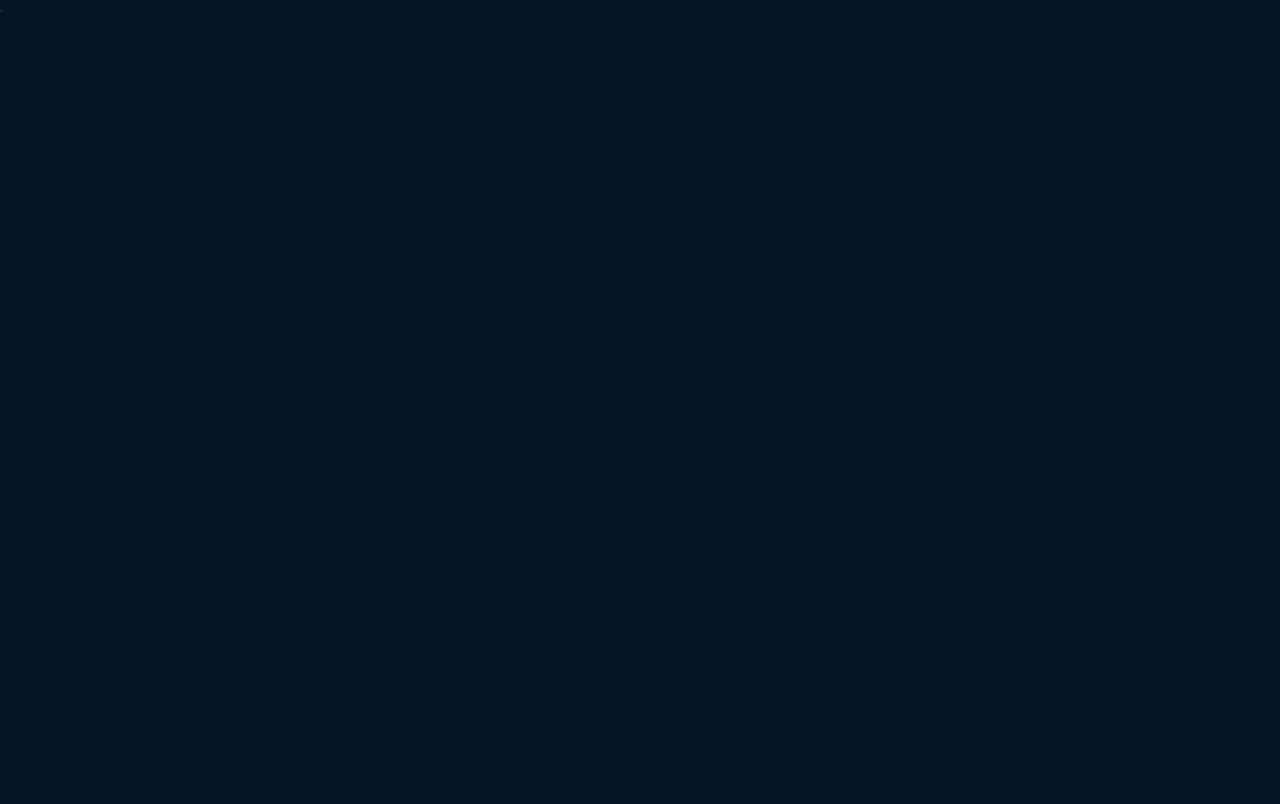
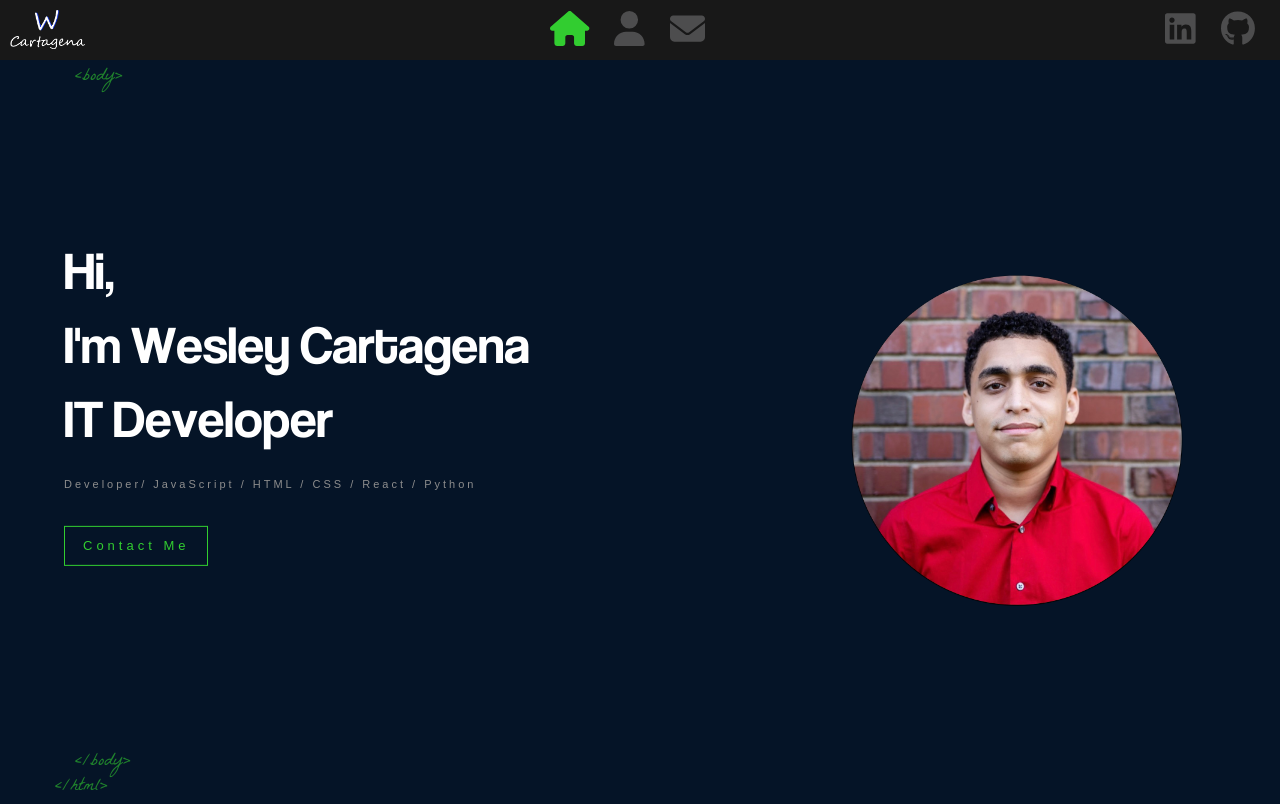
Before and after one commit to WCartagenaASC/wcartagenaasc.github.io, a React (Create React App) app: page / in a window 1280 px wide. Before the commit this address had no page. Built offline with nearby package versions, Linux system fonts and the light colour scheme.

Commit message:
workflow

```diff
--- a/src/App.js
+++ b/src/App.js
@@ -9,10 +9,10 @@ function App() {
   return (
     <>
       <Routes>
-        <Route path="/wesley-react-website" element={<Layout />}>
+        <Route path="/" element={<Layout />}>
           <Route index element={<Home />} />
           <Route path="about" element={<About/>}/>
-          <Route path="contact" element={<Contact/>}/>
+          <Route path="/contact" element={<Contact/>}/>
         </Route>
       </Routes>
     </>
--- a/src/components/Topbar/index.js
+++ b/src/components/Topbar/index.js
@@ -11,12 +11,12 @@ import { Link, NavLink } from 'react-router-dom'
 const Topbar = () => {
     return(
         <div className='nav-bar'>
-            <Link className='logo' to = '/wesley-react-website'>
+            <Link className='logo' to = '/'>
                 <img className="letter-logo" src={LogoW} alt="Logo"/>
                 <img className="sub-logo" src={LogoSubtitle} alt="Cartagena"/>
             </Link>
             <nav classname="nav-links">
-                <NavLink exact="true" activeclassname="active" id="home-link" to="/wesley-react-website">
+                <NavLink exact="true" activeclassname="active" id="home-link" to="/">
                     <FontAwesomeIcon icon={faHome} color="#4d4d4e"/>
                 </NavLink>
                 <NavLink exact="true" activeclassname="active" id="about-link" to="about">
```
